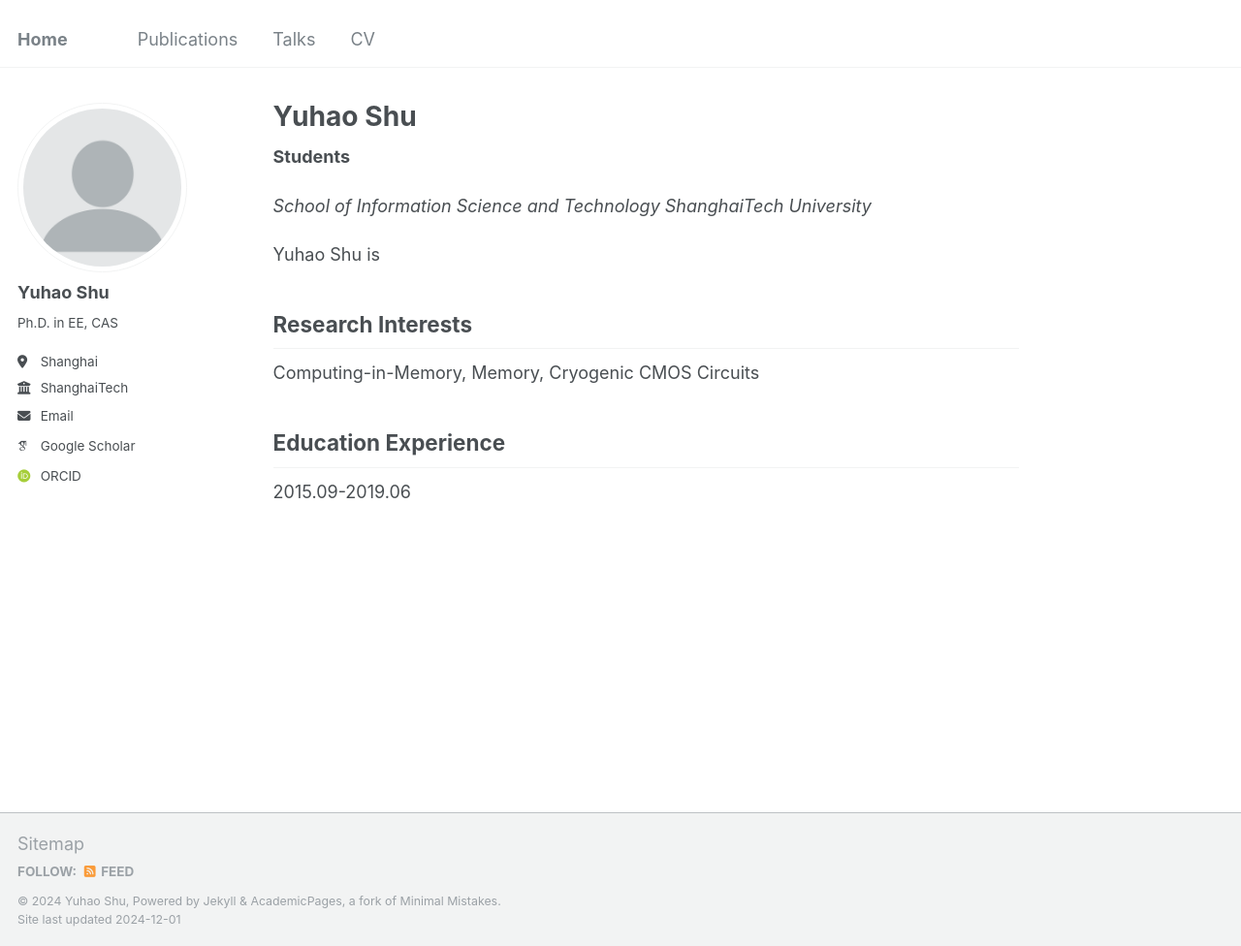
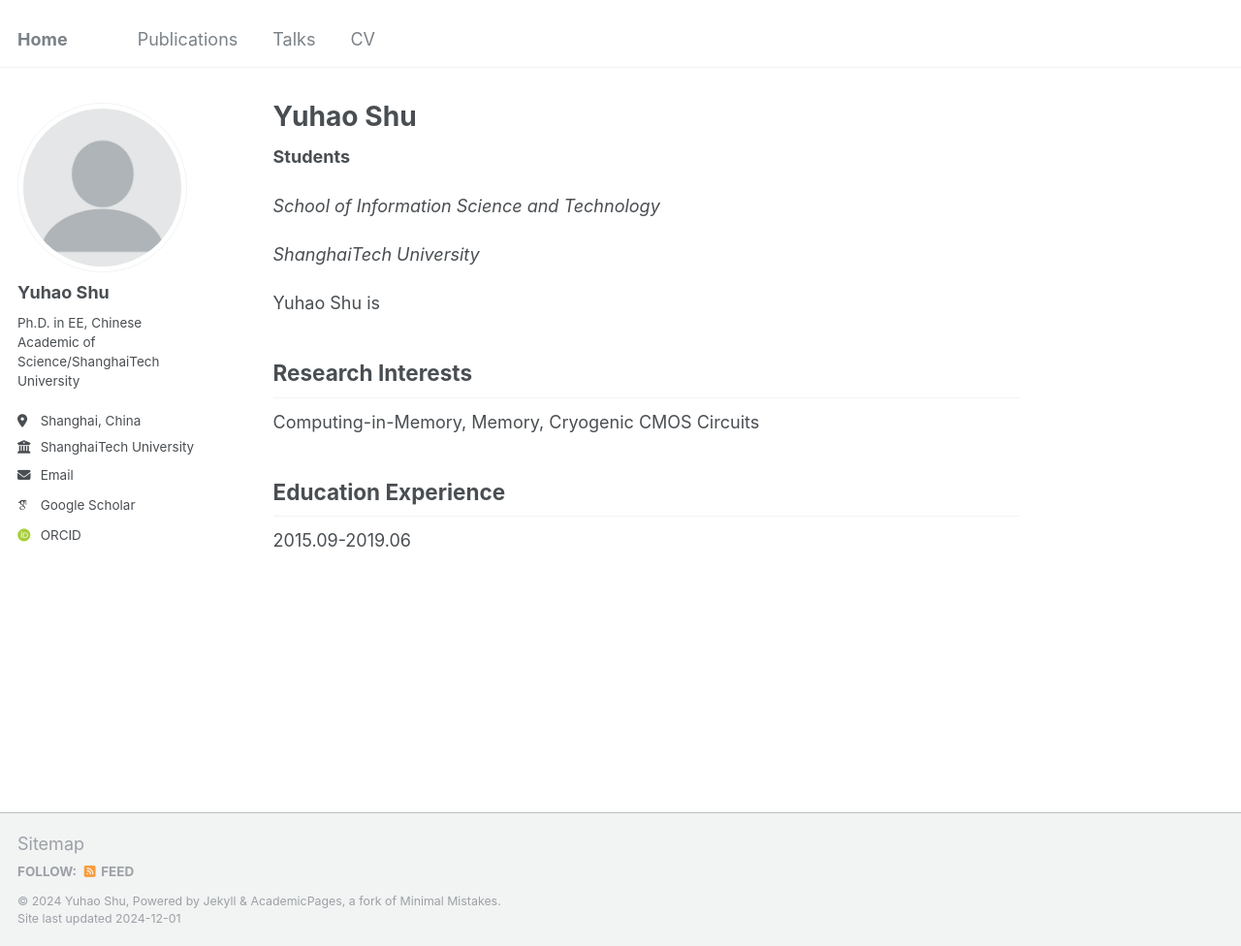
Before and after one commit to beckycaspar/beckycaspar.github.io, a Jekyll site: the page built from _pages/about.md, in a window 1280 px wide and 976 px high. Shown: the whole window at 97% size. Built offline with Jekyll 4.4.1, drawn with Linux system fonts in a browser that asks for light colours; some web fonts are replaced.

Commit message:
update home

```diff
--- a/_config.yml
+++ b/_config.yml
@@ -24,9 +24,9 @@ author:
   avatar           : "profile.png"
   name             : "Yuhao Shu"
   pronouns         : # example: "she/her"
-  bio              : "Ph.D. in EE, CAS"
-  location         : "Shanghai"
-  employer         : "ShanghaiTech"
+  bio              : "Ph.D. in EE, Chinese Academic of Science/ShanghaiTech University"
+  location         : "Shanghai, China"
+  employer         : "ShanghaiTech University"
   uri              : # URL
   email            : "shuyh2025@gmail.com"
 
--- a/_pages/about.md
+++ b/_pages/about.md
@@ -10,6 +10,7 @@ redirect_from:
 **Students**
 
 *School of Information Science and Technology*
+
 *ShanghaiTech University*
 
 Yuhao Shu is
```
